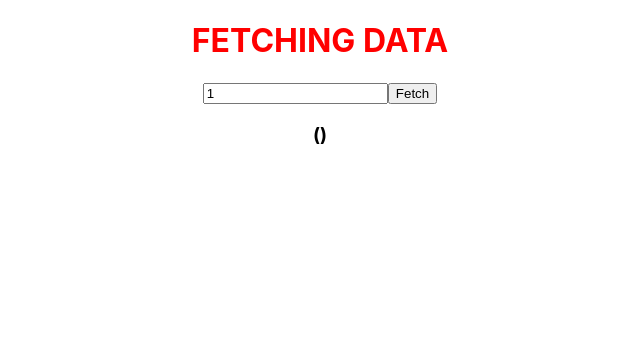
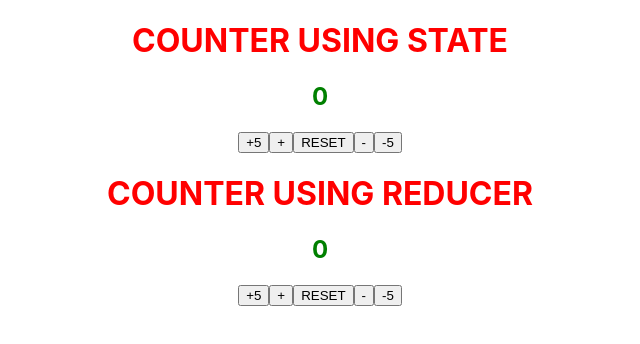
Before and after one commit to Prakashpreveen/React-HTTP, a React (Create React App) app: page / in a window 1280 px wide. Shown: the top 344 px of the page, without its empty margins (320-960 px from the left). Built offline with nearby package versions, Linux system fonts and the light colour scheme; no server answers.

Commit message:
added usereducer basic counter

```diff
--- a/src/App.js
+++ b/src/App.js
@@ -17,8 +17,10 @@ import React from "react";
 // import IntervalClassCounter from "./Components/UseEffectHooks/IntervalClassCounter";
 // import IntervalHookCounter from "./Components/UseEffectHooks/IntervalHookCounter";
 // import DataFetch from "./Components/UseEffectHooks/DataFetch";
-import FetchData1 from "./Components/UseEffectHooks/FetchData1";
+// import FetchData1 from "./Components/UseEffectHooks/FetchData1";
 // import ParentComponent from "./Components/UseContextHooks/UseContextHook";
+import StateCounterExample from "./Components/UseReducerHook/StateCounterExample";
+import UseReducerCounter from "./Components/UseReducerHook/UseReducerCounter";
 
 // import Practice from "./Components/Practice";
 function App() {
@@ -39,8 +41,10 @@ function App() {
       {/* <IntervalClassCounter />
       <IntervalHookCounter /> */}
       {/* <DataFetch /> */}
-      <FetchData1 />
+      {/* <FetchData1 /> */}
       {/* <ParentComponent /> */}
+      <StateCounterExample />
+      <UseReducerCounter />
 
       {/* <Practice /> */}
     </div>
--- /dev/null
+++ b/src/Components/UseReducerHook/StateCounterExample.js
@@ -0,0 +1,18 @@
+import React, { useState } from "react";
+
+function StateCounterExample() {
+  const [count, Setcount] = useState(0);
+  return (
+    <div>
+      <h1 style={{ color: "red" }}>COUNTER USING STATE</h1>
+      <h2 style={{ color: "green" }}>{count}</h2>
+      <button onClick={() => Setcount((prevState) => prevState + 5)}>+5</button>
+      <button onClick={() => Setcount((prevState) => prevState + 1)}>+</button>
+      <button onClick={() => Setcount(0)}>RESET</button>
+      <button onClick={() => Setcount((prevState) => prevState - 1)}>-</button>
+      <button onClick={() => Setcount((prevState) => prevState - 5)}>-5</button>
+    </div>
+  );
+}
+
+export default StateCounterExample;
--- /dev/null
+++ b/src/Components/UseReducerHook/UseReducerCounter.js
@@ -0,0 +1,34 @@
+import React, { useReducer } from "react";
+
+const initialCount = 0;
+const reducer = (state, action) => {
+  switch (action) {
+    case "+5":
+      return state + 5;
+    case "+":
+      return state + 1;
+    case "reset":
+      return initialCount;
+    case "-":
+      return state - 1;
+    case "-5":
+      return state - 5;
+  }
+};
+
+function UseReducerCounter() {
+  const [count, dispatch] = useReducer(reducer, initialCount);
+  return (
+    <div>
+      <h1 style={{ color: "red" }}>COUNTER USING REDUCER</h1>
+      <h2 style={{ color: "green" }}>{count}</h2>
+      <button onClick={() => dispatch("+5")}>+5</button>
+      <button onClick={() => dispatch("+")}>+</button>
+      <button onClick={() => dispatch("reset")}>RESET</button>
+      <button onClick={() => dispatch("-")}>-</button>
+      <button onClick={() => dispatch("-5")}>-5</button>
+    </div>
+  );
+}
+
+export default UseReducerCounter;
```
